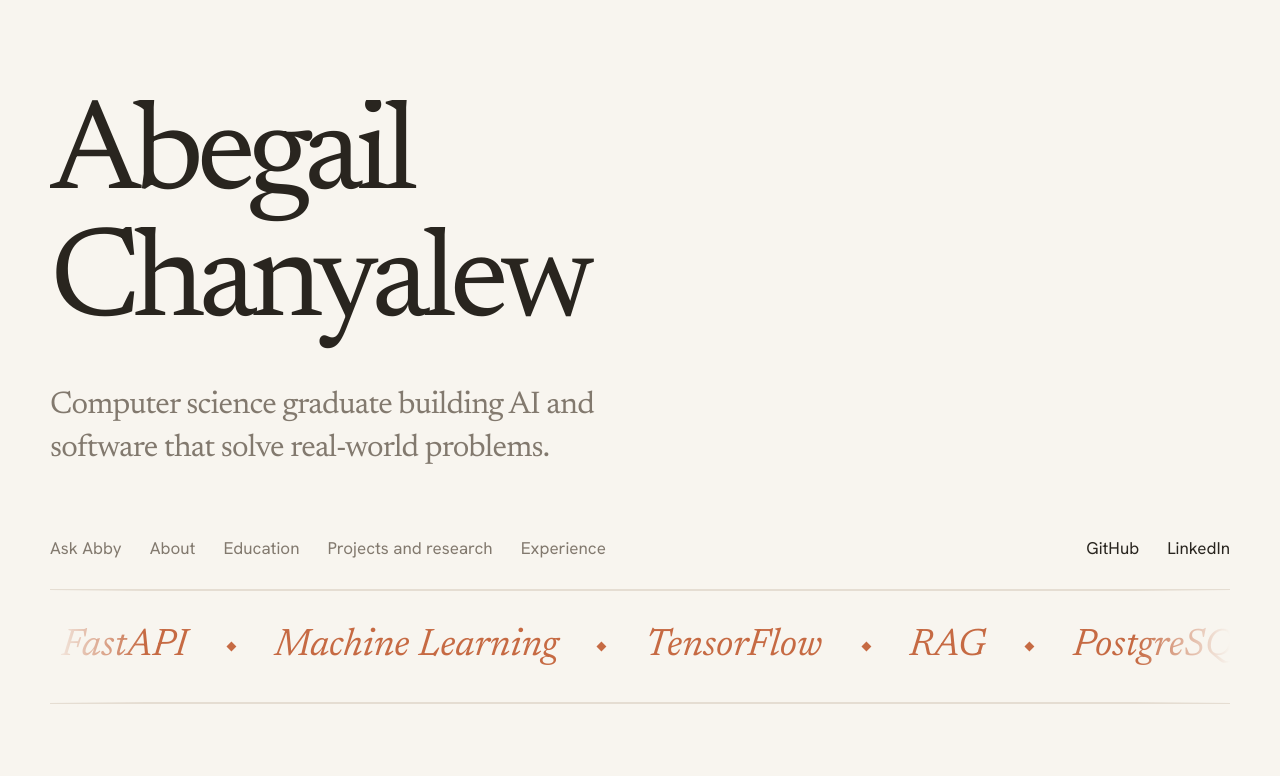
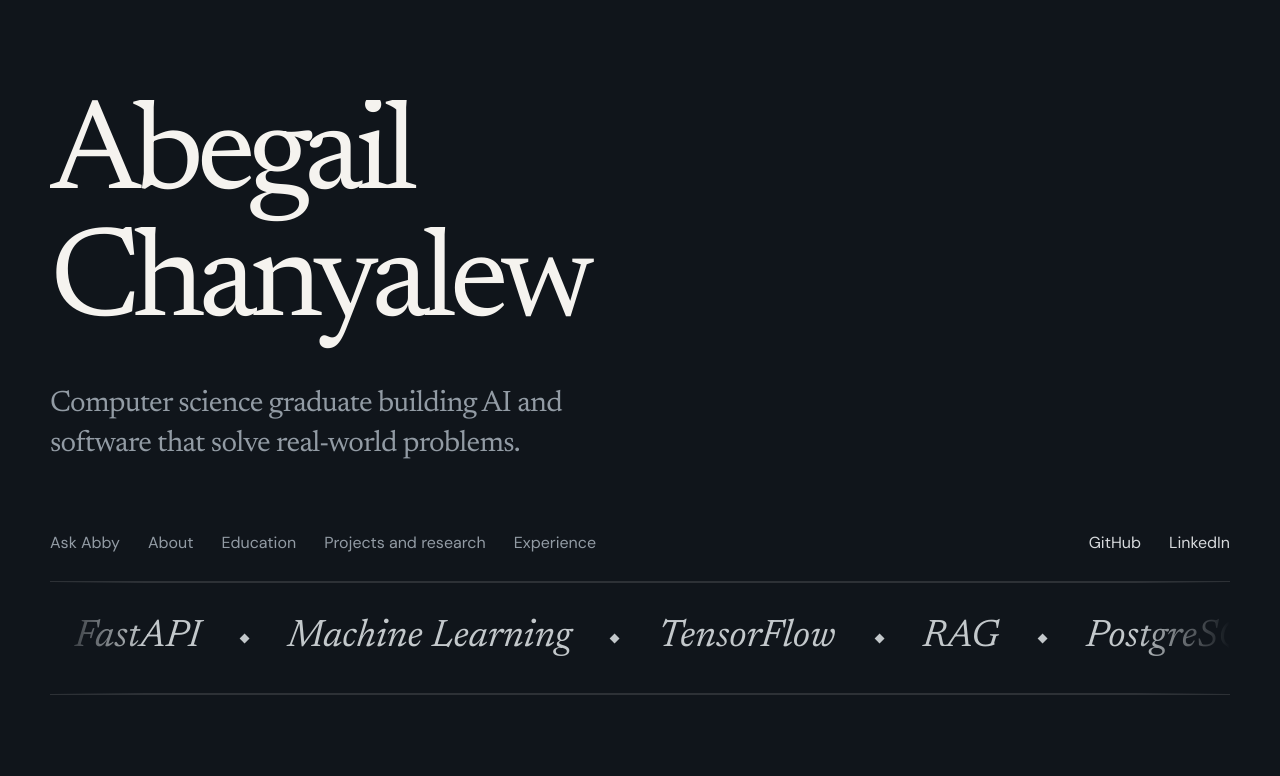
Before and after one commit to Abby966/Ai-research-assistant, a React app in the folder frontend/: page / in a window 1280 px wide. Shown: the top 776 px of the page. Built offline with nearby package versions, Linux system fonts and the light colour scheme; the HTML template or start-up script is replaced by a standard one.

Commit message:
Update index.css

```diff
--- a/frontend/src/index.css
+++ b/frontend/src/index.css
@@ -1,25 +1,21 @@
 
-@import url('https://fonts.googleapis.com/css2?family=Newsreader:ital,opsz,wght@0,6..72,300..600;1,6..72,300..500&family=Hanken+Grotesk:wght@400;500;600;700&display=swap');
+@import url('https://fonts.googleapis.com/css2?family=DM+Sans:wght@400;500;600;700&family=Newsreader:ital,opsz,wght@0,6..72,300..600;1,6..72,300..500&display=swap');
 
 :root {
-  --white: #F8F5EF;
-  --black: #29251F;
-  --text: #39342D;
-  --muted: #82796E;
-  --line: #E5DDD2;
-  --wash: #F0EAE1;
-
-  --accent: #C66A43;
-  --accent-light: #F0DED3;
-  --surface: #FFFCF7;
-
+  --bg: #10151b;
+  --surface: #171e26;
+  --surface-light: #202933;
+  --white: #f5f3ef;
+  --text: #d6d9dc;
+  --muted: #929ba4;
+  --line: rgba(255,255,255,.12);
+  --accent: #c3c8cb;
   --serif: 'Newsreader', Georgia, serif;
-  --sans: 'Hanken Grotesk', system-ui, sans-serif;
+  --sans: 'DM Sans', system-ui, sans-serif;
 
   font-family: var(--sans);
   color: var(--text);
-  background: var(--white);
-
+  background: var(--bg);
   font-synthesis: none;
   text-rendering: optimizeLegibility;
   -webkit-font-smoothing: antialiased;
@@ -31,9 +27,9 @@
 }
 
 html {
-  font-size: 17px;
   scroll-behavior: smooth;
-  scroll-padding-top: 40px;
+  scroll-padding-top: 90px;
+  background: var(--bg);
 }
 
 body {
@@ -41,10 +37,10 @@ body {
   min-height: 100vh;
   margin: 0;
   font-family: var(--sans);
-  font-size: 1rem;
-  line-height: 1.75;
+  font-size: 16px;
+  line-height: 1.7;
+  background: var(--bg);
   color: var(--text);
-  background: var(--white);
 }
 
 #root {
@@ -62,7 +58,7 @@ h1, h2, h3, h4, p {
 h1, h2, h3 {
   font-family: var(--serif);
   font-weight: 400;
-  color: var(--black);
+  color: var(--white);
 }
 
 a {
@@ -72,7 +68,6 @@ a {
 
 button, input, textarea {
   font: inherit;
-  color: inherit;
 }
 
 button {
@@ -83,31 +78,27 @@ button:disabled {
   cursor: not-allowed;
 }
 
-button, a {
-  -webkit-tap-highlight-color: transparent;
+img {
+  max-width: 100%;
+  display: block;
 }
 
 a:focus-visible,
 button:focus-visible,
 input:focus-visible,
 textarea:focus-visible {
-  outline: 2px solid var(--accent);
+  outline: 2px solid #c3c8cb;
   outline-offset: 4px;
 }
 
 ::selection {
-  background: var(--accent-light);
-  color: var(--black);
-}
-
-img {
-  max-width: 100%;
-  display: block;
+  background: #c3c8cb;
+  color: #10151b;
 }
 
 @media (max-width: 640px) {
-  html {
-    font-size: 16px;
+  body {
+    font-size: 15px;
   }
 }
 
@@ -116,8 +107,8 @@ img {
   *::before,
   *::after {
     scroll-behavior: auto !important;
-    animation-duration: 0.01ms !important;
+    animation-duration: .01ms !important;
     animation-iteration-count: 1 !important;
-    transition-duration: 0.01ms !important;
+    transition-duration: .01ms !important;
   }
 }
```
